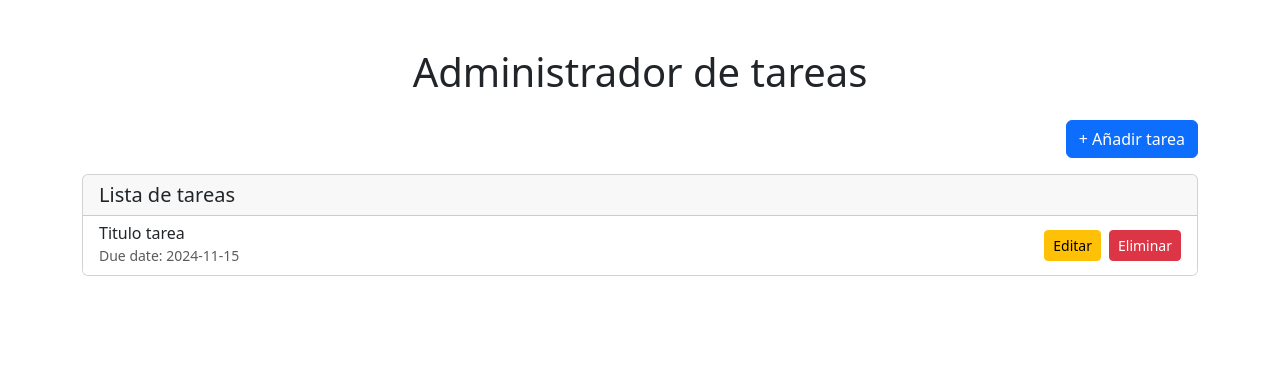
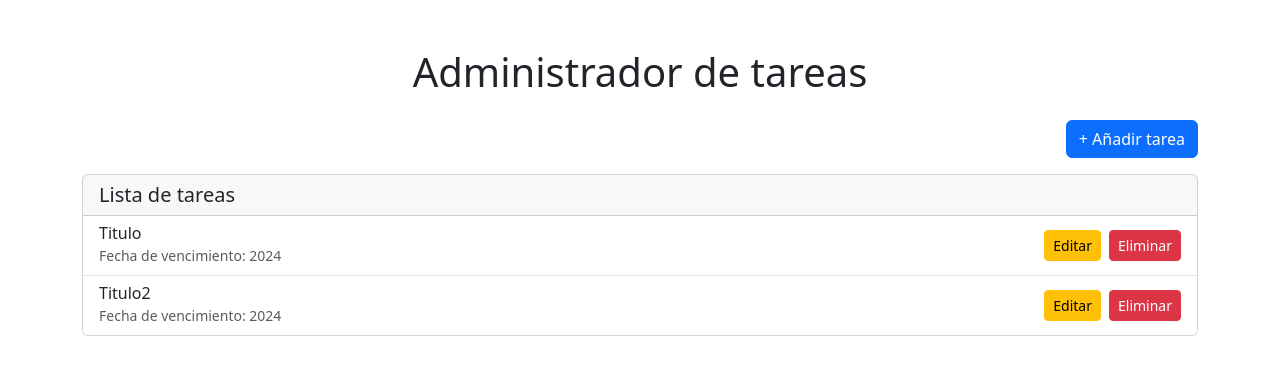
Before and after one commit to smar05/gestiontareas, an Angular app in the folder frontend/: page / in a window 1280 px wide. Shown: the top 374 px of the page. Built offline with nearby package versions, Linux system fonts and the light colour scheme; no server answers.

Commit message:
feature: Obtencion de las tareas desde el back

```diff
--- /dev/null
+++ b/frontend/src/app/interfaces/i-task.ts
@@ -0,0 +1,6 @@
+export interface ITask {
+  id: number;
+  title: string;
+  description: string;
+  date: string;
+}
--- a/frontend/src/app/pages/home/home.component.html
+++ b/frontend/src/app/pages/home/home.component.html
@@ -19,16 +19,19 @@
     <ul class="list-group list-group-flush" id="taskList">
       <li
         class="list-group-item d-flex justify-content-between align-items-center"
+        *ngFor="let task of tasks"
       >
         <div>
-          <h6 class="mb-0">Titulo tarea</h6>
-          <small class="text-muted">Due date: 2024-11-15</small>
+          <h6 class="mb-0">{{ task.title }}</h6>
+          <small class="text-muted"
+            >Fecha de vencimiento: {{ task.date }}</small
+          >
         </div>
         <div>
-          <button class="btn btn-sm btn-warning me-2" onclick="editTask()">
+          <button class="btn btn-sm btn-warning me-2" (click)="editTask()">
             Editar
           </button>
-          <button class="btn btn-sm btn-danger" onclick="deleteTask()">
+          <button class="btn btn-sm btn-danger" (click)="deleteTask()">
             Eliminar
           </button>
         </div>
--- a/frontend/src/app/pages/home/home.component.ts
+++ b/frontend/src/app/pages/home/home.component.ts
@@ -1,10 +1,31 @@
-import { Component } from '@angular/core';
+import { Component, OnInit } from '@angular/core';
+import { ITask } from 'src/app/interfaces/i-task';
+import { ApiService } from 'src/app/services/api.service';
 
 @Component({
   selector: 'app-home',
   templateUrl: './home.component.html',
-  styleUrls: ['./home.component.css']
+  styleUrls: ['./home.component.css'],
 })
-export class HomeComponent {
+export class HomeComponent implements OnInit {
+  public tasks: ITask[] = [
+    { id: 1, title: 'Titulo', description: 'Descripcion', date: '2024' },
+    { id: 2, title: 'Titulo2', description: 'Descripcion', date: '2024' },
+  ];
 
+  constructor(private apiService: ApiService) {}
+
+  public ngOnInit(): void {
+    this.getTasks();
+  }
+
+  private getTasks(): void {
+    this.apiService.getTasks().subscribe((tasks) => {
+      this.tasks = tasks;
+    });
+  }
+
+  public editTask(): void {}
+
+  public deleteTask(): void {}
 }
--- /dev/null
+++ b/frontend/src/app/services/api.service.ts
@@ -0,0 +1,17 @@
+import { HttpClient } from '@angular/common/http';
+import { Injectable } from '@angular/core';
+import { Observable } from 'rxjs';
+import { ITask } from '../interfaces/i-task';
+
+@Injectable({
+  providedIn: 'root',
+})
+export class ApiService {
+  private backUrl: string = 'http://localhost:8080';
+
+  constructor(private http: HttpClient) {}
+
+  public getTasks(): Observable<ITask[]> {
+    return this.http.get(`${this.backUrl}/tasks`) as any;
+  }
+}
```
Also changed, not shown: frontend/src/app/app.module.ts (+6 -12 lines), 1 other file (tests, documents, lock files or other folders).
